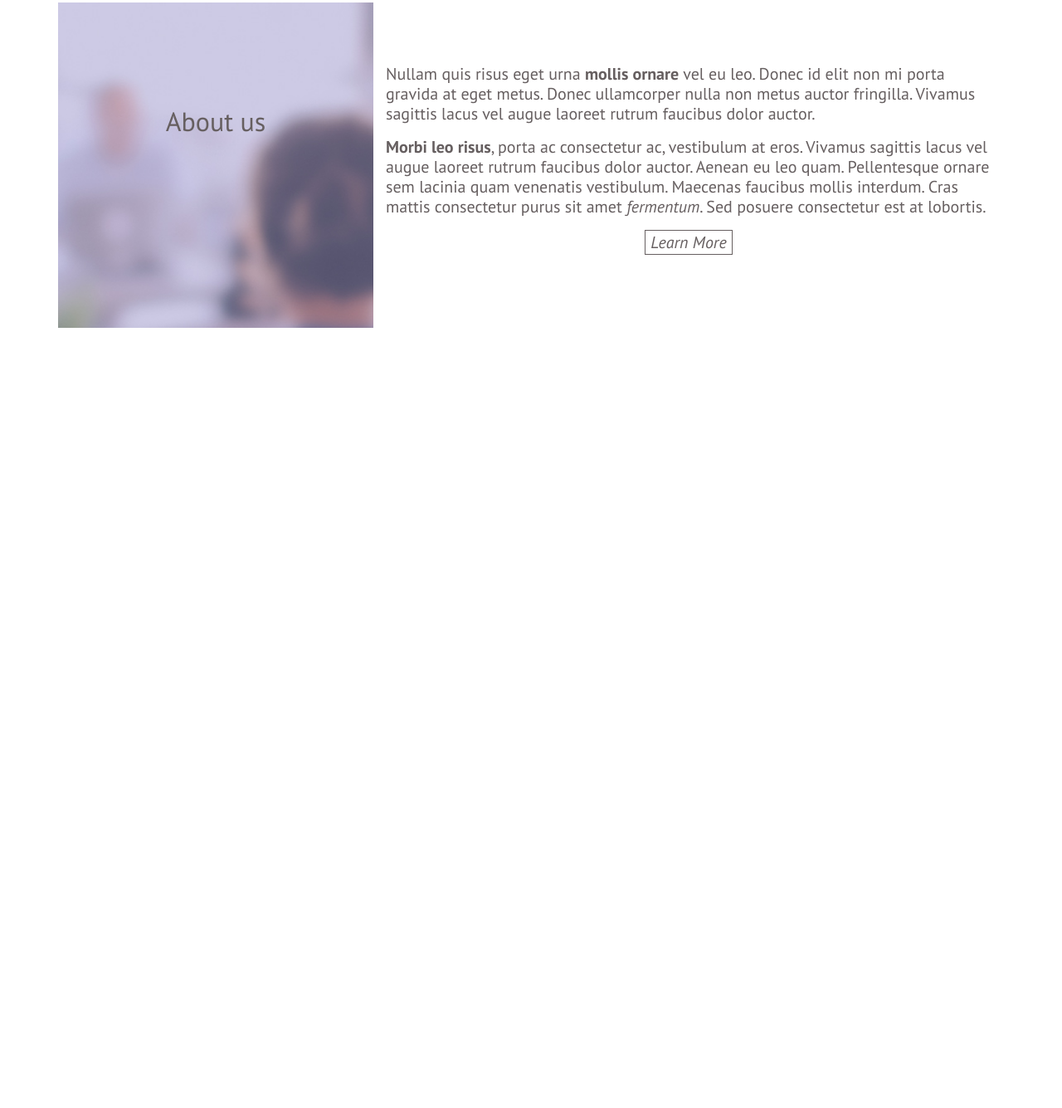
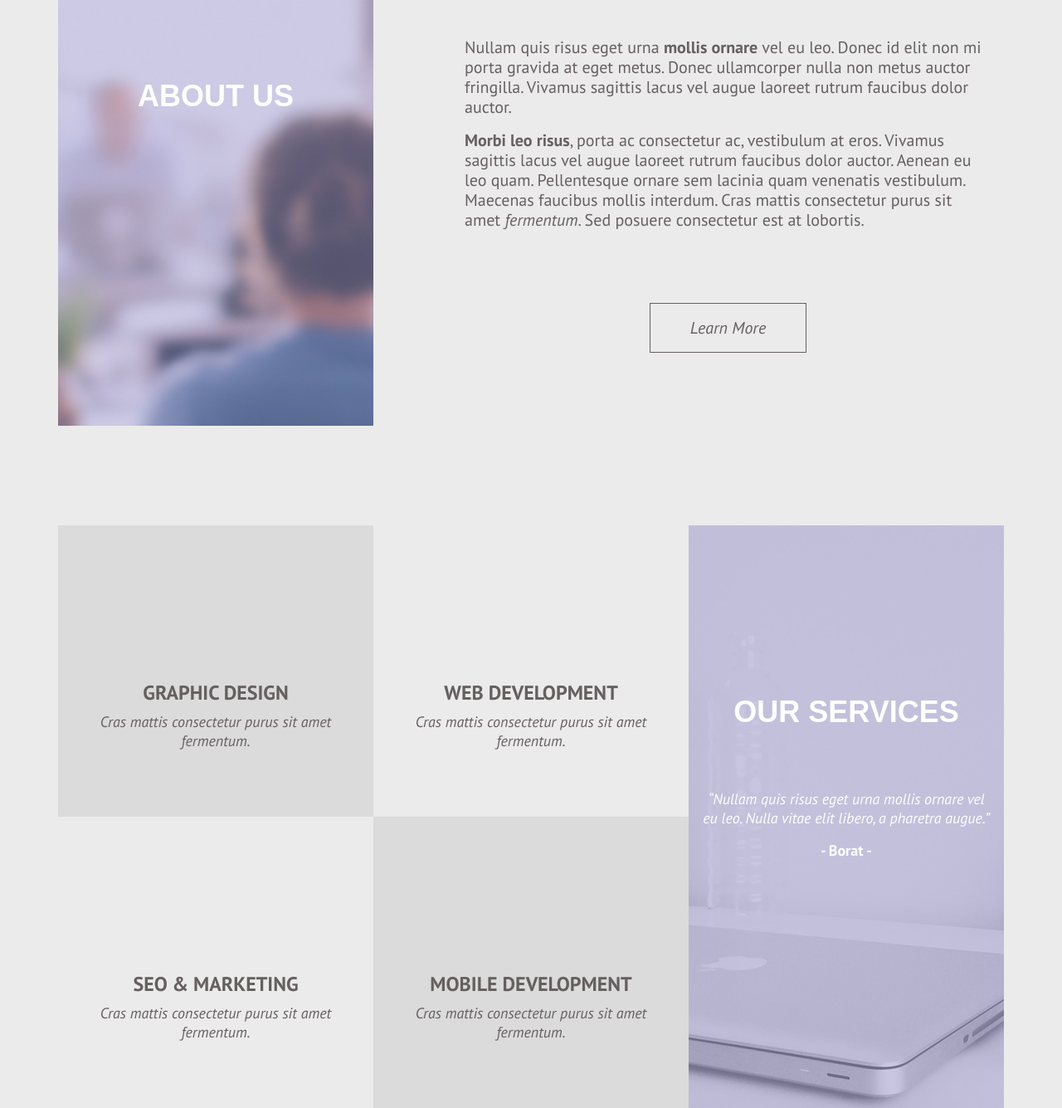
Before and after one commit to murzich/creativesolutions, a website: page src/pug/index.pug in a window 1280 px wide. Shown: the part 949-2284 px from the top of the page at 83% size. Before the commit the page ends 1464 px from the top, so only its background shows below. Drawn offline with nearby package versions, Linux system fonts and the light colour scheme; files that its build step writes are made by us from their sources; files whose address does not match are found by name; a web font is replaced by a local one.

Commit message:
services sections

```diff
--- a/src/pug/blocks/_about.pug
+++ b/src/pug/blocks/_about.pug
@@ -1,10 +1,10 @@
 section#about.about.container
   .row
-    .about__heading.col-12.col-sm-4
-      h2.about__title About us
-      svg.title__icon
+    .about__heading.col-12.col-md-4
+      h2.about__title.title About us
+      svg.title__icon.about__icon
         use(xlink:href="./img/svg-icons.svg#user")
-    .about__article.col-12.col-sm-8
+    .about__article.col-12.col-md-7.offset-md-1
       p.about__text Nullam quis risus eget urna #[strong mollis ornare] vel eu leo. Donec id elit non mi porta gravida at eget metus. Donec ullamcorper nulla non metus auctor fringilla. Vivamus sagittis lacus vel augue laoreet rutrum faucibus dolor auctor.
       p.about__text #[strong Morbi leo risus], porta ac consectetur ac, vestibulum at eros. Vivamus sagittis lacus vel augue laoreet rutrum faucibus dolor auctor. Aenean eu leo quam. Pellentesque ornare sem lacinia quam venenatis vestibulum. Maecenas faucibus mollis interdum. Cras mattis consectetur purus sit amet #[em fermentum]. Sed posuere consectetur est at lobortis.
-      button.button(href="#0") Learn more
+      button.button.about__button(href="#0") Learn more
--- a/src/pug/blocks/_hero.pug
+++ b/src/pug/blocks/_hero.pug
@@ -1,9 +1,6 @@
 //- _header.pug
 section.hero.jumbotron.jumbotron-fluid.hero
   .container.h-100
-    .row
-      .col
-        include ./_menu
     .row.h-75
       .hero__heading.col
         h1.hero__title CreativE DIGITAL Project
--- a/src/pug/blocks/_menu.pug
+++ b/src/pug/blocks/_menu.pug
@@ -1,20 +1,21 @@
 //- _menu.pug
-.container.menu
-  nav.navbar.navbar-expand-lg
-    a(href="#0").navbar-brand
-      svg.menu__logo
-        use(xlink:href="./img/svg-icons.svg#logo")
-    a(href="#0").menu__toggler.navbar-toggler
-      span.navbar-toggler-icon E
-    .collapse.navbar-collapse
-      ul.menu__nav.navbar-nav.ml-auto
-        li.menu__item.navbar-item
-          a.menu__link.navbar-link(href="#home") Home
-        li.menu__item.navbar-item
-          a.menu__link.navbar-link(href="#about") About
-        li.menu__item.navbar-item
-          a.menu__link.navbar-link(href="#services") Services
-        li.menu__item.navbar-item
-          a.menu__link.navbar-link(href="#works") Works
-        li.menu__item.navbar-item
-          a.menu__link.navbar-link(href="#contact") Contact
+.container-fluid.menu._scroll
+  .container
+    nav.navbar.navbar-expand-lg
+      a(href="#0").navbar-brand
+        svg.menu__logo
+          use(xlink:href="./img/svg-icons.svg#logo")
+      a(href="#0").menu__toggler.navbar-toggler
+        span.navbar-toggler-icon E
+      .collapse.navbar-collapse
+        ul.menu__nav.navbar-nav.ml-auto
+          li.menu__item.navbar-item
+            a.menu__link.navbar-link(href="#") Home
+          li.menu__item.navbar-item
+            a.menu__link.navbar-link(href="#about") About
+          li.menu__item.navbar-item
+            a.menu__link.navbar-link(href="#services") Services
+          li.menu__item.navbar-item
+            a.menu__link.navbar-link(href="#works") Works
+          li.menu__item.navbar-item
+            a.menu__link.navbar-link(href="#contact") Contact
--- /dev/null
+++ b/src/pug/blocks/_services.pug
@@ -0,0 +1,31 @@
+//- _services.pug
+section#services.services.container
+  .row
+    .services__heading.col-12.col-md-4
+      h2.services__title.title Our Services
+      p.services__quote “Nullam quis risus eget urna mollis ornare vel eu leo. Nulla vitae elit libero, a pharetra augue.”
+      footer #[strong - Borat -]
+      svg.title__icon.services__icon
+        use(xlink:href="./img/svg-icons.svg#script")
+    .services__list.col-12.col-md-8
+      .row
+        .services__card.col-6
+          h3.services__service Graphic design
+          p.services__description Cras mattis consectetur purus sit amet fermentum.
+          svg.services__img.title__icon
+            use(xlink:href="./img/svg-icons.svg#designer-cup")
+        .services__card.col-6
+          h3.services__service Web development
+          p.services__description Cras mattis consectetur purus sit amet fermentum.
+          svg.services__img.title__icon
+            use(xlink:href="./img/svg-icons.svg#vector")
+        .services__card.col-6
+          h3.services__service SEO & marketing
+          p.services__description Cras mattis consectetur purus sit amet fermentum.
+          svg.services__img.title__icon
+            use(xlink:href="./img/svg-icons.svg#globe")
+        .services__card.col-6
+          h3.services__service mobile development
+          p.services__description Cras mattis consectetur purus sit amet fermentum.
+          svg.services__img.title__icon
+            use(xlink:href="./img/svg-icons.svg#iphone")
--- a/src/pug/index.pug
+++ b/src/pug/index.pug
@@ -10,10 +10,12 @@ html(lang="en")
 
   body
     header#hero
+      include ./blocks/_menu
       include ./blocks/_hero
     main
       include ./blocks/_about
-
+      include ./blocks/_services
+      //- include ./blocks/_works
     //- include ./blocks/_footer
 
     // Optional JavaScript
--- a/src/style/main.scss
+++ b/src/style/main.scss
@@ -5,3 +5,4 @@
 @import "partials/_hero";
 @import "partials/_menu";
 @import "partials/_about";
+@import "partials/_services";
--- a/src/style/partials/_about.scss
+++ b/src/style/partials/_about.scss
@@ -1,13 +1,25 @@
 // about
 .about {
   padding-top: 7.5rem;
-  padding-bottom: 7.5rem;
+  @media screen and (max-width: 767px) {
+    padding-top: 2rem;
+  }
+  @media screen and (max-width: 575px) {
+    padding-top: 0;
+  }
   &__heading {
+    color: $color-font-inv;
     background-image: url('../img/bg-about.jpg');
     background-position: 35% 20%;
     display: flex;
     flex-direction: column;
     align-items: center;
+    @media screen and (max-width: 757px) {
+      padding-top: 5rem;
+    }
+  }
+  &__icon {
+    fill: $color-font-inv;
   }
   &__article {
     padding-top: 4.625rem;
@@ -17,4 +29,7 @@
     font-size: 1.25rem;
     line-height: 1.2;
   }
+  &__button {
+    margin-top: 5.5rem;
+  }
 }
--- a/src/style/partials/_app.scss
+++ b/src/style/partials/_app.scss
@@ -1,4 +1,5 @@
 body {
   font: 400 1.125rem $font-primary;
   color: $color-font;
+  background-color: $bg-color;
 }
--- a/src/style/partials/_hero.scss
+++ b/src/style/partials/_hero.scss
@@ -4,6 +4,8 @@
   background-size: cover;
   background-position: center;
   height: 100vh;
+  min-height: 28rem;
+  margin-bottom: 0;
   &__heading {
     margin-top: 7.5rem;
     display: flex;
--- a/src/style/partials/_menu.scss
+++ b/src/style/partials/_menu.scss
@@ -20,7 +20,9 @@
     &:hover {
       color: darken($color-font-inv, 40);
       text-decoration: none;
-
     }
   }
+  &._scroll {
+    background-color: rgba($bg-menu-color, .8);
+  }
 }
--- a/src/style/partials/_mixins.scss
+++ b/src/style/partials/_mixins.scss
@@ -9,6 +9,9 @@
   margin: 2rem;
   fill: $color-font;
 }
+.title {
+  @include title(700);
+}
 .button {
   font-size: 1.25rem;
   color: $color-font;
@@ -19,4 +22,5 @@
   text-transform: capitalize;
   display: block;
   margin: 1rem auto;
+  padding: 1rem 3rem;
 }
--- /dev/null
+++ b/src/style/partials/_services.scss
@@ -0,0 +1,54 @@
+// services.scss
+.services {
+  padding-top: 0;
+  @media screen and (min-width: 757px) {
+    padding-top: 7.5rem;
+  }
+  &__heading {
+    color: $color-font-inv;
+    background-image: url('../img/bg-services.jpg');
+    background-position: 55% 70%;
+    display: flex;
+    flex-direction: column;
+    align-items: center;
+    order: 0;
+    padding-top: 5rem;
+    padding-bottom: 2rem;
+    text-align: center;
+    @media screen and (min-width: 768px) {
+      order: 1;
+    }
+  }
+  &__title {
+    padding-bottom: 4rem;
+  }
+  &__icon {
+    fill: $color-font-inv;
+  }
+  &__quote {
+    font-size: 1.125rem;
+    font-style: italic;
+  }
+  &__card {
+    padding: 4rem 1rem;
+    display: flex;
+    flex-direction: column;
+    align-items: center;
+    text-align: center;
+    &:first-child {
+      background-color: $bg-service;
+    }
+    &:last-child {
+      background-color: $bg-service;
+    }
+  }
+  &__service {
+    font-size: 1.5rem;
+    font-weight: 700;
+    text-transform: uppercase;
+  }
+  &__description {
+    font-size: 1.125rem;
+    font-style: italic;
+  }
+}
--- a/src/style/partials/_variables.scss
+++ b/src/style/partials/_variables.scss
@@ -4,3 +4,5 @@ $font-heading: 'ProximaNova', sans-serif;
 $color-font: #665f60;
 $color-font-inv: #fefdfd;
 $bg-color: #ebebeb;
+$bg-menu-color: #9f9acf;
+$bg-service: #dbdbdb;
```
